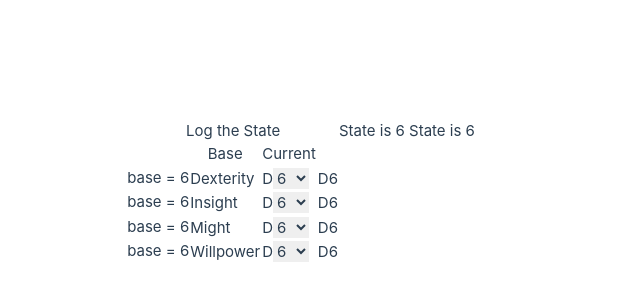
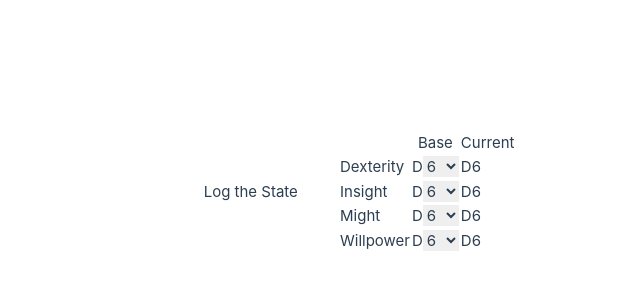
Before and after one commit to BanterTheGreat/fabula-ultima-builder, a Vue app: page / in a window 1280 px wide. Shown: the part 208-508 px from the top of the page, without its empty margins (301-941 px from the left). Built offline with nearby package versions, Linux system fonts and the light colour scheme.

Commit message:
Change the way we grab the attribute

```diff
--- a/src/components/attribute.vue
+++ b/src/components/attribute.vue
@@ -1,30 +1,35 @@
 <script setup lang="ts">
 import { Attribute } from '@/models/character-data/attribute';
+import type { CharacterAttributes } from '@/models/character-data/character-attributes';
 import { DieSize } from '@/models/die-size';
 import { state } from '@/singletons/character-state';
 import { ref } from 'vue';
-  const props = defineProps({
-    name: String,
-    attribute: Attribute,
-  });
-  const base = ref(props.attribute?.base);
-  const current = ref(props.attribute?.current);
 
   function onChange(event: any) {
-    if (!!props.attribute) {
-      props.attribute.base = event.target.value;
-      return;
+      if (attribute != null) {
+        attribute.base = event.target.value;
+        return;
+      }
     }
 
-    throw "Missing attribute while updating."
+  const props = defineProps<{
+    name: string,
+    selector: (a: CharacterAttributes) => Attribute,
+  }>();
+
+  const attribute = props.selector(state.character.attributes);
+
+  if (attribute == null) {
+    throw "Error getting Attribute from Selector";
   }
+
+  const baseValue = attribute.base;
 </script>
 
 <template>
-  base = {{ base }}
   <td>{{ name }}</td>
   <td>
-    D<select v-model="base" @change="event => onChange(event)">
+    D<select v-model="baseValue" @change="event => onChange(event)">
       <option></option>
       <option v-bind:value="DieSize.D6">6</option>
       <option v-bind:value="DieSize.D8">8</option>
@@ -32,5 +37,5 @@ import { ref } from 'vue';
       <option v-bind:value="DieSize.D12">12</option>
     </select>
   </td>
-  <td>D{{ current }}</td>
+  <td>D{{ attribute.current }}</td>
 </template>
--- a/src/singletons/character-state.ts
+++ b/src/singletons/character-state.ts
@@ -1,6 +1,6 @@
 import { CharacterState } from "@/models/characterState";
 import { reactive } from "vue";
 
-export const state = reactive<CharacterState>(
+export const state: CharacterState = reactive<CharacterState>(
   new CharacterState(),
 );
--- a/src/views/attribute/attributes.vue
+++ b/src/views/attribute/attributes.vue
@@ -6,18 +6,16 @@ const attributes: CharacterAttributes = state.character.attributes;
 </script>
 
 <template>
-  State is {{ attributes.Dexterity.base }}
-  State is {{ attributes.Dexterity.current }}
   <table>
     <tr>
       <th></th>
       <th>Base</th>
       <th>Current</th>
     </tr>
-    <tr><Attribute name = "Dexterity" v-bind:attribute="attributes.Dexterity"/></tr>
-    <tr><Attribute name = "Insight" v-bind:attribute="attributes.Insight"/></tr>
-    <tr><Attribute name = "Might" v-bind:attribute="attributes.Might"/></tr>
-    <tr><Attribute name = "Willpower" v-bind:attribute="attributes.Willpower"/></tr>
+    <tr><Attribute name = "Dexterity" v-bind:selector="(a: CharacterAttributes) => attributes.Dexterity"/></tr>
+    <tr><Attribute name = "Insight" v-bind:selector="(a: CharacterAttributes) => attributes.Insight"/></tr>
+    <tr><Attribute name = "Might" v-bind:selector="(a: CharacterAttributes) => attributes.Might"/></tr>
+    <tr><Attribute name = "Willpower" v-bind:selector="(a: CharacterAttributes) => attributes.Willpower"/></tr>
   </table>
 </template>
 
```
